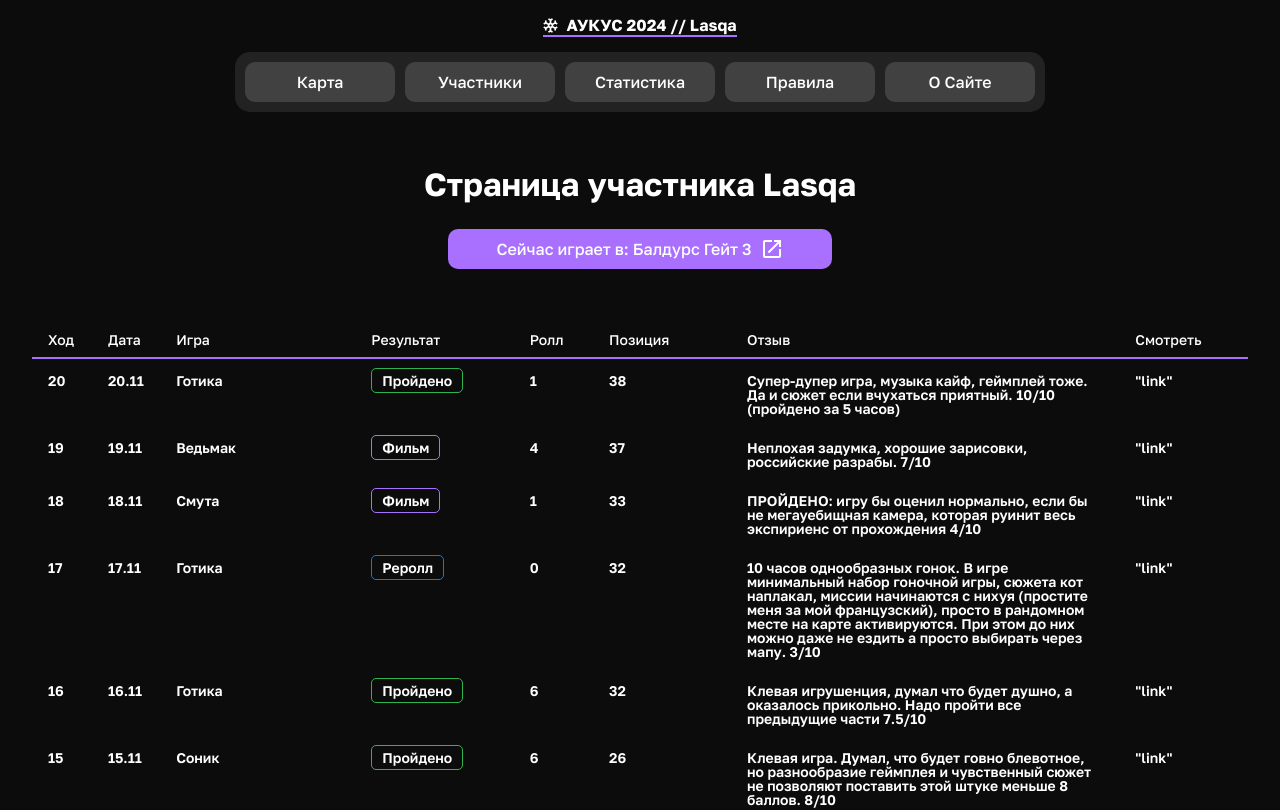
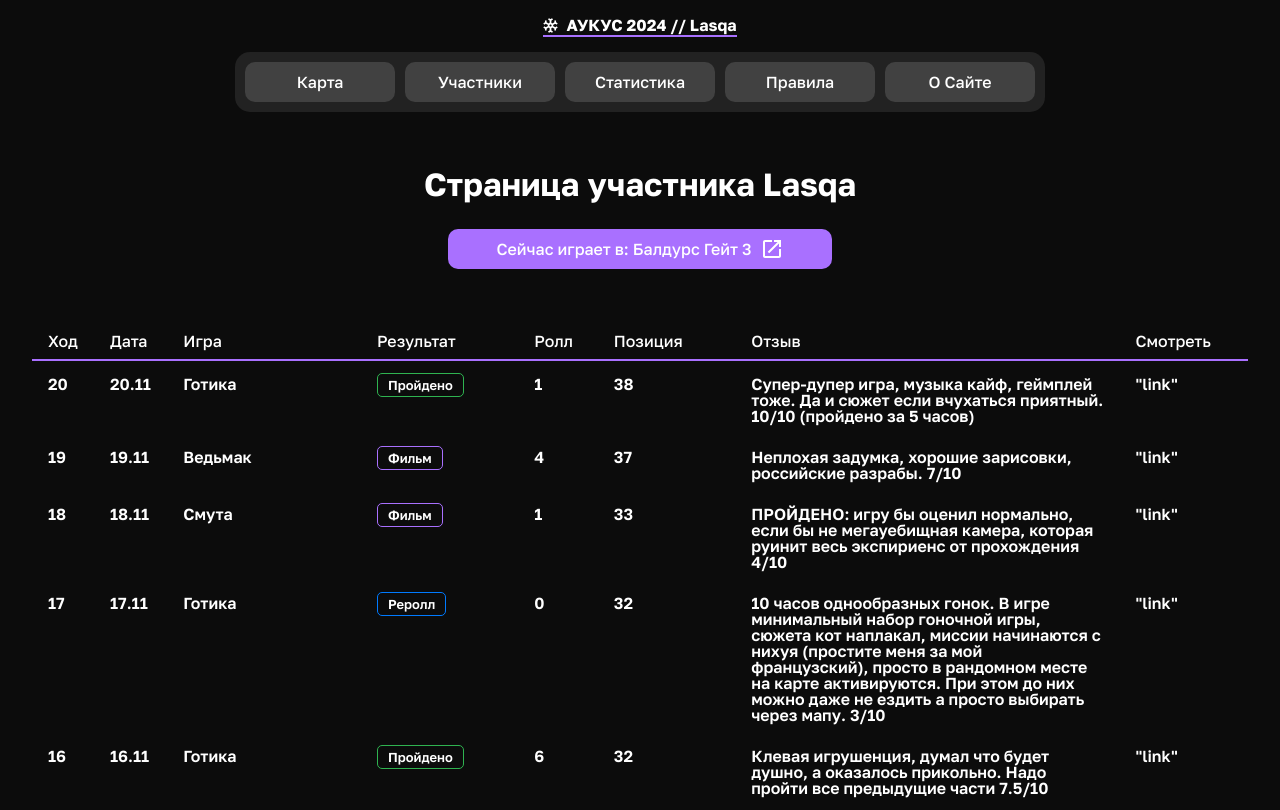
Before and after one commit to i7d3v3l0p3r/aukus-frontend, a React (Create React App) app: page /players/lasqa in a window 1280 px wide. Shown: the top 810 px of the page. Built offline with nearby package versions, Linux system fonts and the light colour scheme.

Commit message:
Fix table font size

```diff
--- a/src/App.css
+++ b/src/App.css
@@ -69,12 +69,14 @@ div.MuiAccordionSummary-root {
 th.MuiTableCell-head {
   padding-bottom: 10px;
   line-height: 1;
+  font-size: 16px;
 }
 
 td.MuiTableCell-root {
   padding-top: 0;
   padding-bottom: 25px;
   line-height: 1;
+  font-size: 16px;
 }
 
 tbody > tr.MuiTableRow-root:nth-of-type(1) > td {
--- a/src/pages/player/PlayerPage.tsx
+++ b/src/pages/player/PlayerPage.tsx
@@ -95,6 +95,7 @@ export default function PlayerPage(props: Props) {
         marginRight={4}
         justifyContent="center"
         display="flex"
+        sx={{ fontSize: '16px' }}
       >
         <TableContainer sx={{ width: 'auto', border: 'none' }}>
           <TableHead>
@@ -241,6 +242,7 @@ function MoveTypeItem({ move }: { move: MoveType }) {
         paddingLeft: '10px',
         paddingRight: '10px',
         borderRadius: '5px',
+        fontSize: '13px',
       }}
     >
       {formatMoveType(move)}
```
